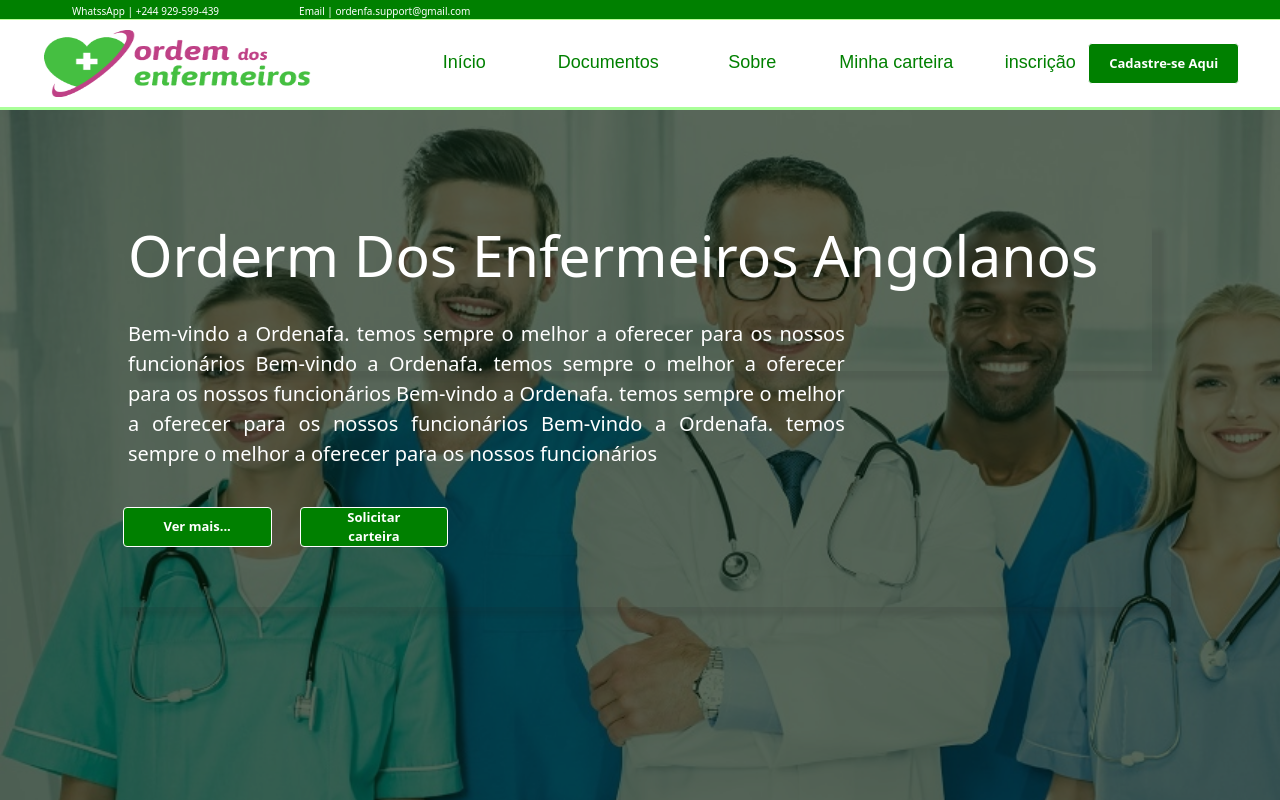
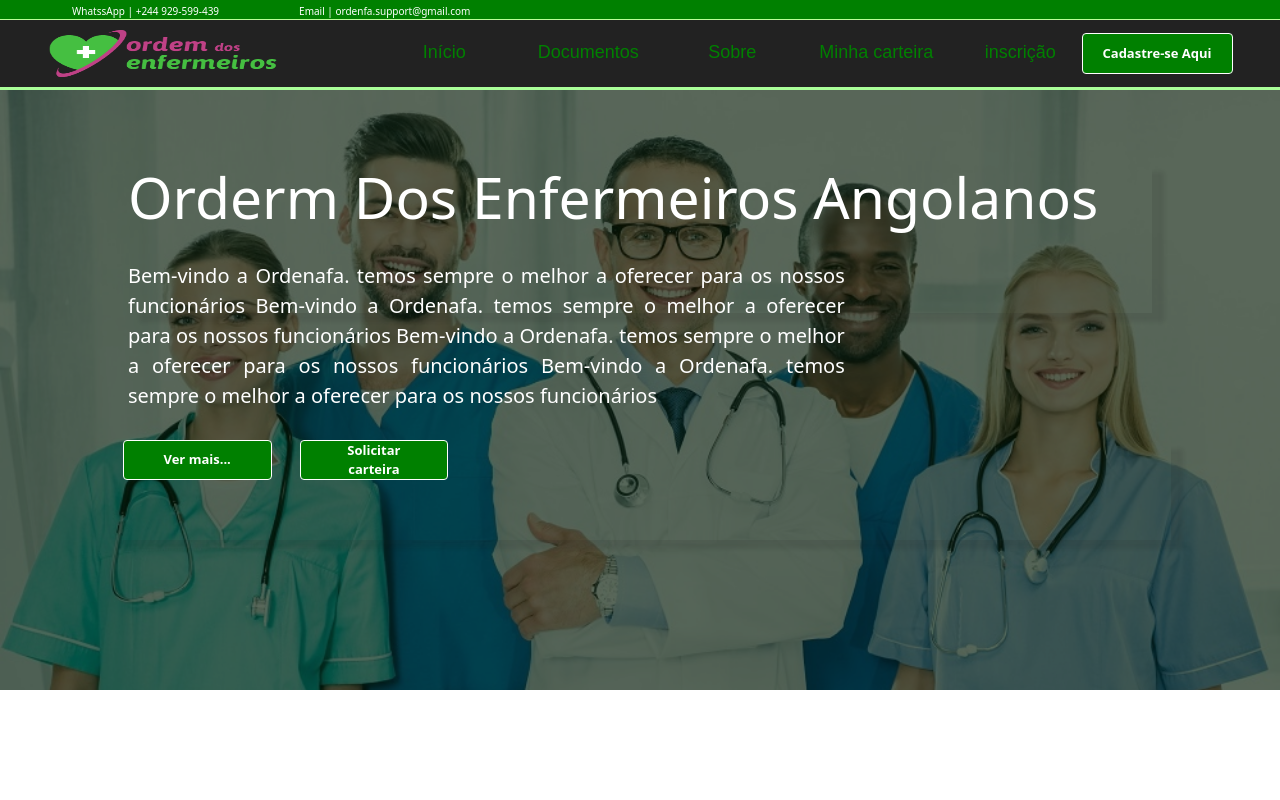
Before and after one commit to Machado28/app-front-ordenfa, a React (Create React App) app: page / in a window 1280 px wide. Shown: the top 800 px of the page. Built offline with nearby package versions, Linux system fonts and the light colour scheme.

Commit message:
edit-Title component and edite text on barner

```diff
--- a/src/components/barner/styled.js
+++ b/src/components/barner/styled.js
@@ -3,7 +3,7 @@ import urlBackground from "./assets/img/Cooperativa-de-Servicos-Medicos-o-que-e-
 
 const Container = styled.div`
   width: 100%;
-  height: 1000px;
+  height: 600px;
   background-image: url(${urlBackground});
   background-size: cover;
   display: flex;
@@ -27,7 +27,7 @@ const CenterText = styled(Container)`
   height: 150px;
   align-items: flex-start;
   justify-content: flex-start;
-  margin-bottom:20%;
+  margin-bottom:8%;
 `;
 export { CenterText };
 
@@ -36,8 +36,7 @@ const CenterButton = styled(CenterText)`
   width: 83%;
   height: 100px;
 
-  margin-bottom:20%;
-  transform:translateY(-120px);
+  transform:translateY(25px);
 
 
 `;
--- a/src/components/header/styled.js
+++ b/src/components/header/styled.js
@@ -4,8 +4,8 @@ import _Nav from "./../nav/styled";
 
 const _Header = styled.header`
   width: 100%;
-  height: 110px;
-  background-color: #fff;
+  height: 90px;
+  background-color: #000;
 
   display: flex;
   z-index: 1;
@@ -53,8 +53,8 @@ height:20px;
 const NavMobile = styled(_Nav)``;
 
 const Logo = styled.img`
-  width: 270px;
-  height: 67px;
+  width: 230px;
+  height: 47px;
   @media screen and (max-width: 877px) {
   }
 `;
@@ -63,9 +63,9 @@ const Container = styled.div`
   display: flex;
   align-items: center !important;
   justify-content: space-around;
-  background-color: #fff;
+  background-color: #222;
   width: 100%;
-  height:90px;
+  height:80px;
 
   @media screen and (max-width: 877px) {
     justify-content: space-between;
--- a/src/pages/styled.js
+++ b/src/pages/styled.js
@@ -3,5 +3,5 @@ import styled from 'styled-components'
 const Container= styled.div`
    position:absolute;
 width: 100%;height:1000px;
-margin-top:102px;
+margin-top:90px;
 `; export default Container;
```
